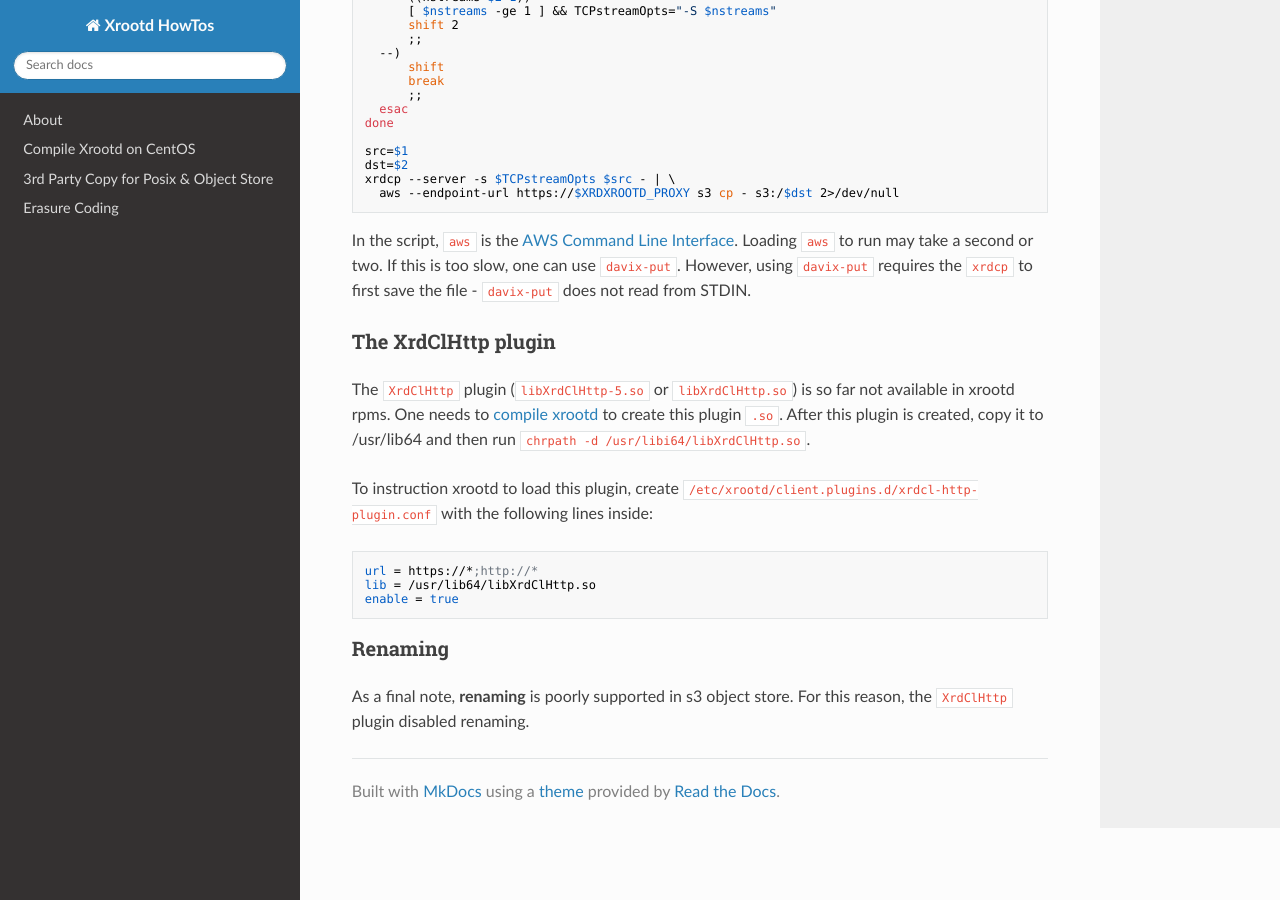
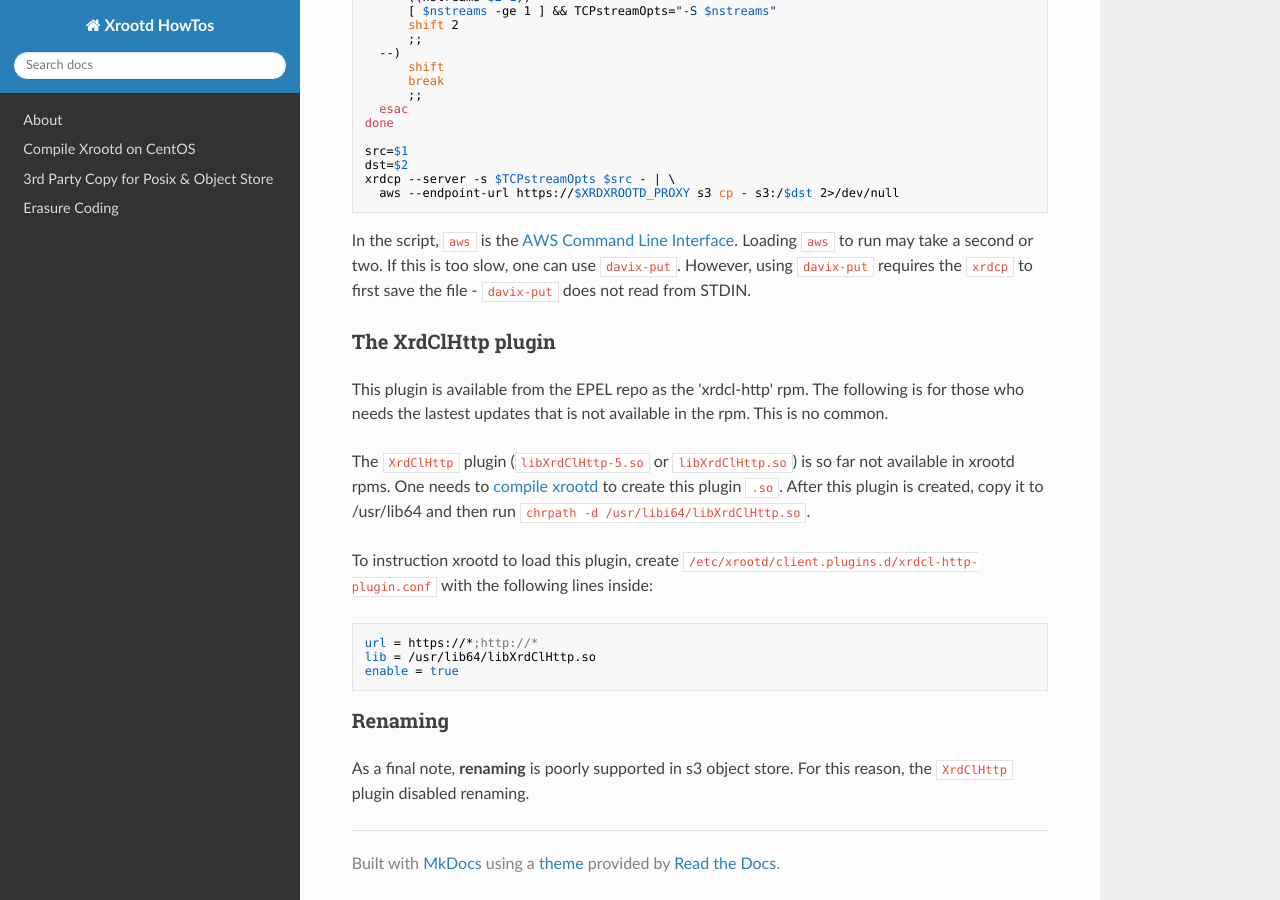
Before and after one commit to xrootd/howto, an MkDocs documentation site: the page built from docs/tpc/S3storge.md, in a window 1280 px wide and 900 px high, scrolled down 1267 px. Built offline with MkDocs 1.6.1, drawn with Linux system fonts in a browser that asks for light colours; nearby versions of some CDN libraries.

Commit message:
use xrdcl-http rpm from EPEL

```diff
--- a/docs/tpc/S3storge.md
+++ b/docs/tpc/S3storge.md
@@ -80,6 +80,9 @@ to run may take a second or two. If this is too slow, one can use `davix-put`. H
 
 ### The XrdClHttp plugin
 
+This plugin is available from the EPEL repo as the 'xrdcl-http' rpm. The following is for those who
+needs the lastest updates that is not available in the rpm. This is no common.
+
 The `XrdClHttp` plugin (`libXrdClHttp-5.so` or `libXrdClHttp.so`) is so far not available in xrootd
 rpms. One needs to [compile xrootd](../Compile) to create this plugin `.so`. After this plugin is
 created, copy it to /usr/lib64 and then run `chrpath -d /usr/libi64/libXrdClHttp.so`.
```
